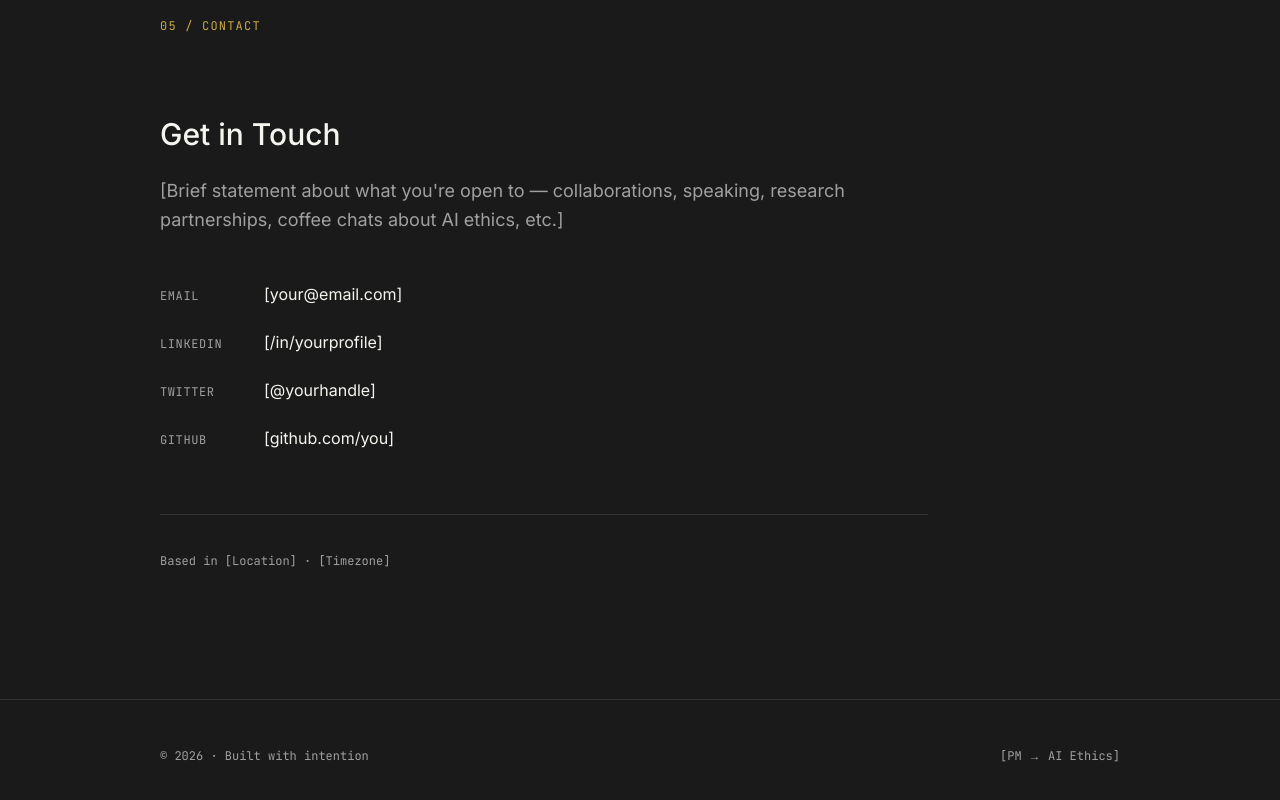
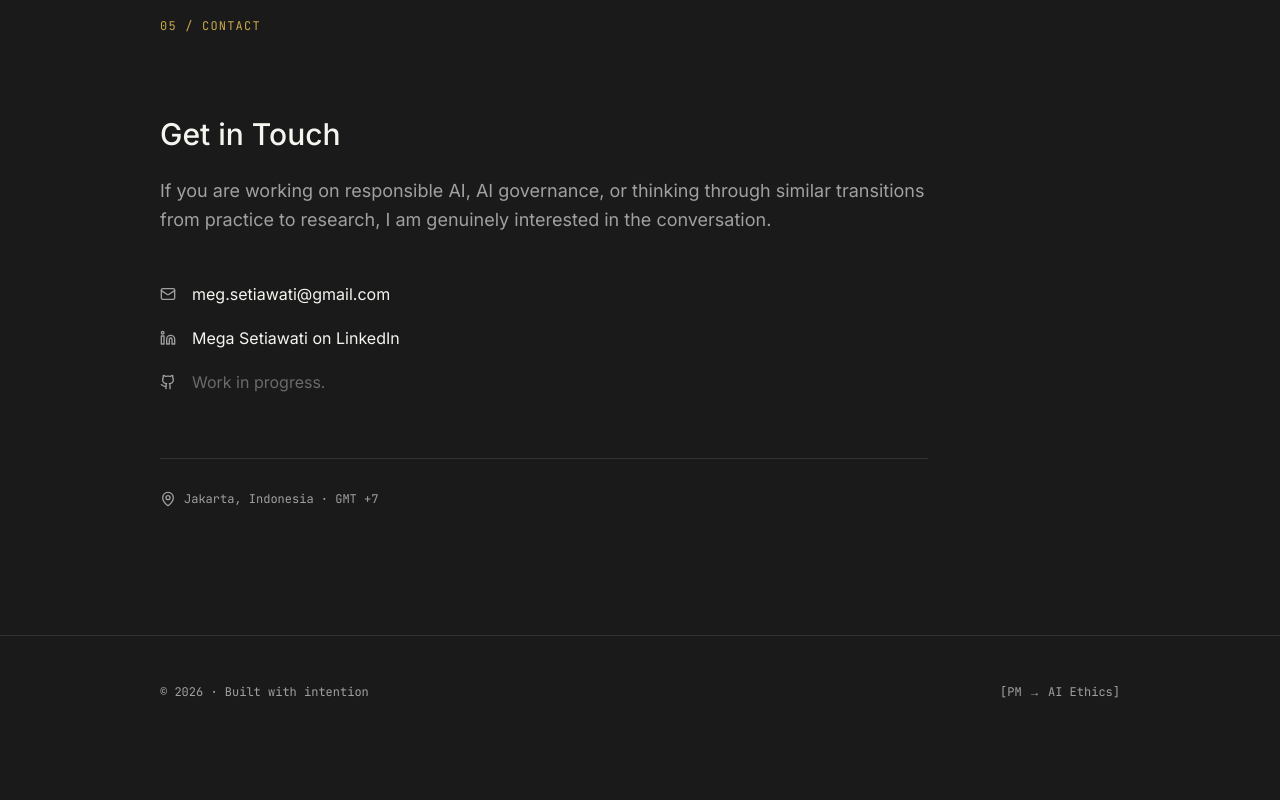
Before and after one commit to Megatukad/v0-the-wired-conscience, a Next.js app: page / in a window 1280 px wide. Shown: the part 4921-5721 px from the top of the page. After the commit the page ends 5669 px from the top, so only its background shows below. Built offline with nearby package versions, Linux system fonts and the light colour scheme.

Commit message:
feat: enhance Contact section with icons and links\n\nAdd Lucide icons for email, LinkedIn, and GitHub, and live links for email and LinkedIn.

```diff
--- a/components/sections/contact-section.tsx
+++ b/components/sections/contact-section.tsx
@@ -1,4 +1,5 @@
 import { Section } from '@/components/section'
+import { Mail, Linkedin, Github, MapPin } from 'lucide-react'
 
 export function ContactSection() {
   return (
@@ -8,64 +9,46 @@ export function ContactSection() {
           Get in Touch
         </h2>
         <p className="text-lg text-muted-foreground leading-relaxed mb-12">
-          [Brief statement about what you&apos;re open to — collaborations, speaking, research partnerships, coffee chats about AI ethics, etc.]
+          If you are working on responsible AI, AI governance, or thinking through similar transitions from practice to research, I am genuinely interested in the conversation.
         </p>
 
         {/* Contact methods */}
-        <div className="space-y-6">
-          <div className="flex items-baseline gap-6">
-            <span className="font-mono text-xs text-muted-foreground uppercase tracking-wider w-20 shrink-0">
-              Email
-            </span>
+        <div className="space-y-5">
+          <div className="flex items-center gap-4">
+            <Mail className="w-4 h-4 text-muted-foreground shrink-0" />
             <a
-              href="mailto:you@example.com"
+              href="mailto:meg.setiawati@gmail.com"
               className="text-foreground hover:text-accent transition-colors"
             >
-              [your@email.com]
+              meg.setiawati@gmail.com
             </a>
           </div>
 
-          <div className="flex items-baseline gap-6">
-            <span className="font-mono text-xs text-muted-foreground uppercase tracking-wider w-20 shrink-0">
-              LinkedIn
-            </span>
+          <div className="flex items-center gap-4">
+            <Linkedin className="w-4 h-4 text-muted-foreground shrink-0" />
             <a
-              href="#"
+              href="https://www.linkedin.com/in/mega-setiawati-95749ab0/"
+              target="_blank"
+              rel="noopener noreferrer"
               className="text-foreground hover:text-accent transition-colors"
             >
-              [/in/yourprofile]
+              Mega Setiawati on LinkedIn
             </a>
           </div>
 
-          <div className="flex items-baseline gap-6">
-            <span className="font-mono text-xs text-muted-foreground uppercase tracking-wider w-20 shrink-0">
-              Twitter
+          <div className="flex items-center gap-4">
+            <Github className="w-4 h-4 text-muted-foreground shrink-0" />
+            <span className="text-muted-foreground/60">
+              Work in progress.
             </span>
-            <a
-              href="#"
-              className="text-foreground hover:text-accent transition-colors"
-            >
-              [@yourhandle]
-            </a>
-          </div>
-
-          <div className="flex items-baseline gap-6">
-            <span className="font-mono text-xs text-muted-foreground uppercase tracking-wider w-20 shrink-0">
-              GitHub
-            </span>
-            <a
-              href="#"
-              className="text-foreground hover:text-accent transition-colors"
-            >
-              [github.com/you]
-            </a>
           </div>
         </div>
 
-        {/* Optional: Location or timezone */}
-        <div className="mt-16 pt-8 border-t border-border">
+        {/* Location and timezone */}
+        <div className="mt-16 pt-8 border-t border-border flex items-center gap-2">
+          <MapPin className="w-4 h-4 text-muted-foreground" />
           <span className="font-mono text-xs text-muted-foreground">
-            Based in [Location] · [Timezone]
+            Jakarta, Indonesia · GMT +7
           </span>
         </div>
       </div>
```
